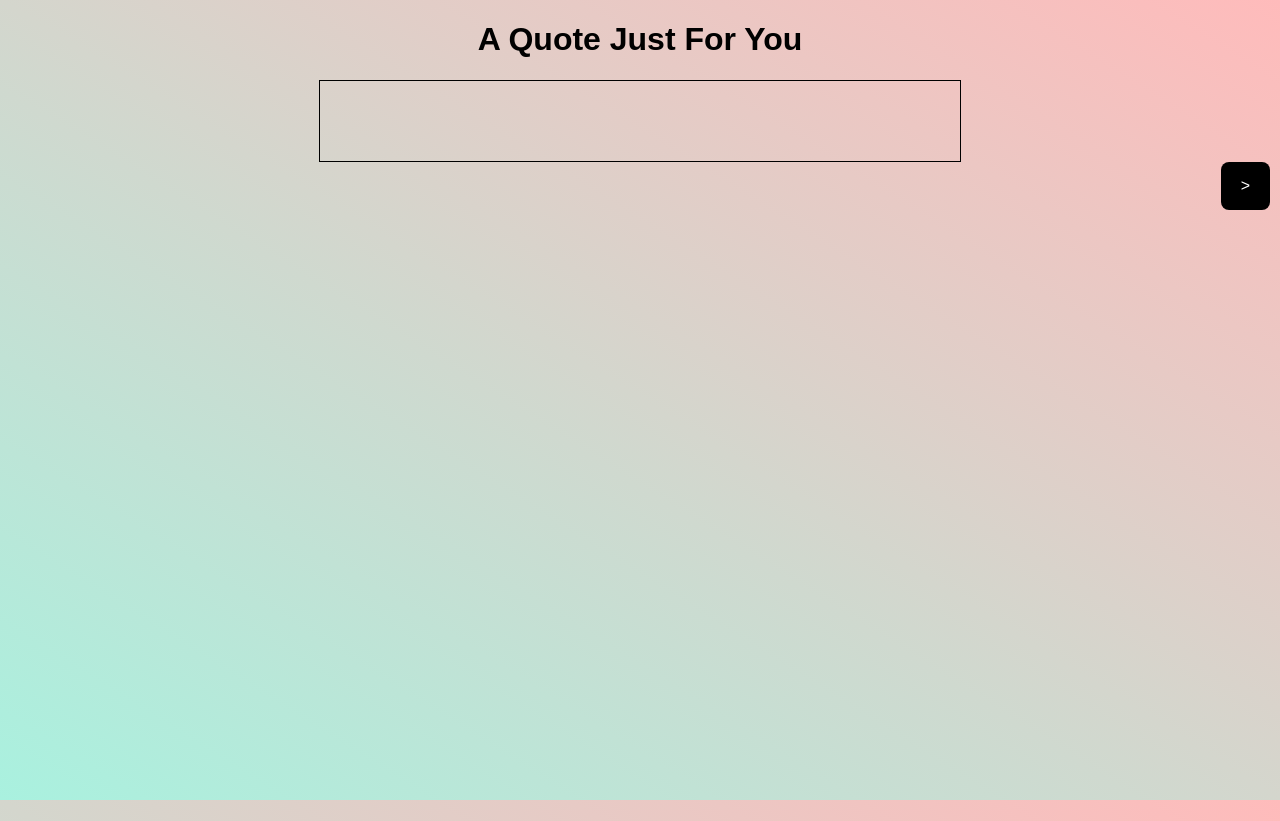
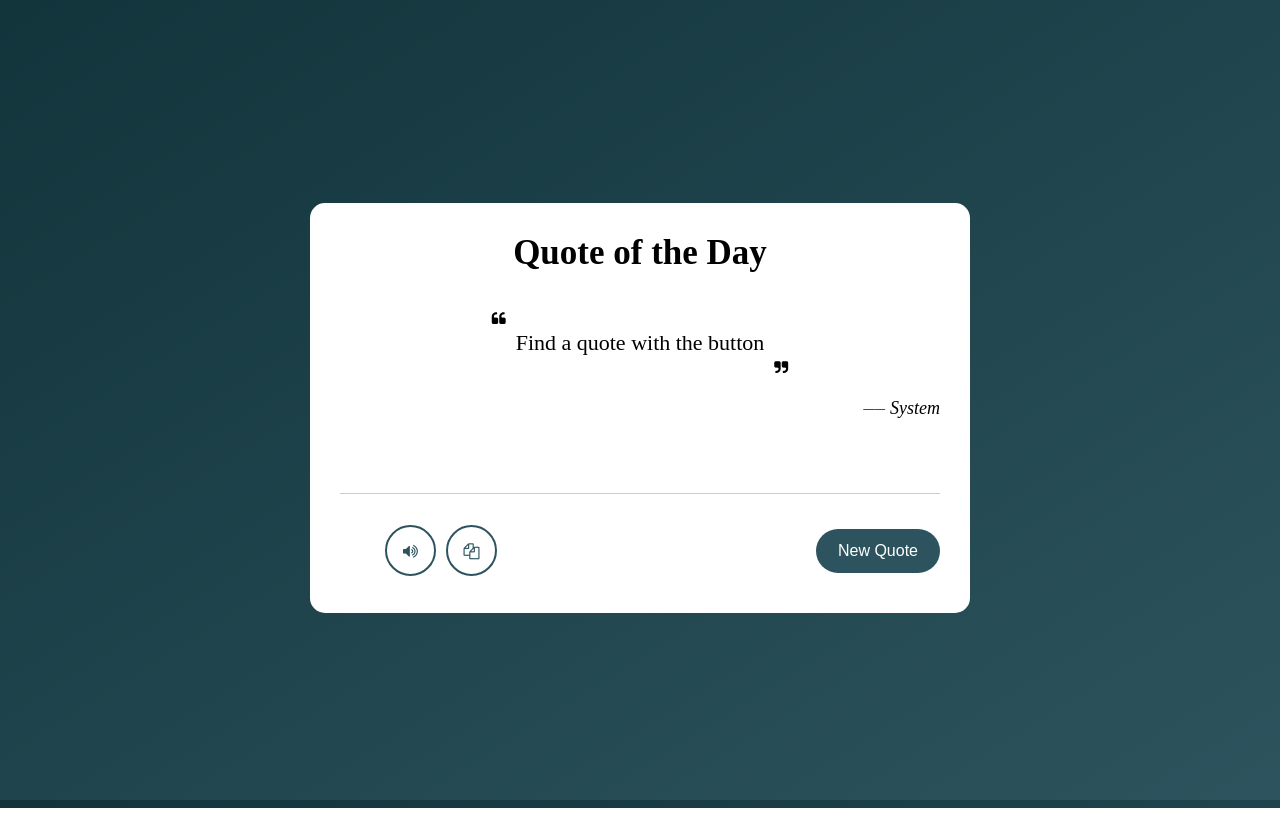
Before and after one commit to WillTK25/DIS_IA3_quote_webapp, a Flask app: page / in a window 1280 px wide. Run offline with Flask 3, Linux system fonts and the light colour scheme; data that the repository does not hold is empty.

Commit message:
css styling and visual

```diff
--- a/app.py
+++ b/app.py
@@ -32,7 +32,7 @@ def index():
         quote, author = getQuote(quoteList)         # get quote information
         return render_template('index.html', quoteText=quote, authorText=author)        # returns html page with new quote and author values
     else:
-        return render_template('index.html', quoteText="", authorText="")       # initial template, empty
+        return render_template('index.html', quoteText="Find a quote with the button", authorText="System")       # initial template, empty
 
 if __name__ == "__main__":
     app.run(debug=True)
--- a/static/css/main.css
+++ b/static/css/main.css
@@ -1,56 +1,138 @@
 html {
-    margin: 0px;
+    margin: 0;
+    padding: 0;
     height: 100%;
+    box-sizing: border-box;
+    font-family: 'Poppins' sans-serif;
 }
 
 
 body {
-    margin: 0;
-    min-height: 100%;
-    font-family: sans-serif;
+    min-height: 100vh;
     overflow: hidden;
-    background-image: linear-gradient(to top right,#A9F1DF, #FFBBBB)
+    background-image: linear-gradient(to top left, #2d545e, #12343b);
+
+    display: flex;
+    align-items: center;
+    justify-content: center;
+
 }
 
-h1 {
+.wrapper {
+    width: 600px;                   /* i want this to be responsive to screen size ??????*/
+    height: 355px;
+    background-color: white;
+    border-radius: 15px;
+    padding: 30px 30px 25px;
+}
+
+.wrapper header {
+    font-size: 35px;
+    font-weight: 600;
     text-align: center;
 }
 
-
-.quoteBox {
-    width: 50%;
-    margin: auto;
-    border: 1px solid;
+.wrapper .content {
+    margin: 35px 0;
+    height: 150px;
 }
 
-.quoteText {
-    margin: auto;
-    padding: 20px;
+.content .quoteArea {
+    display: flex;
+    justify-content: center;
 }
 
-.button {
-    background-color: black; /* Green */
-    border: none;
-    color: white;
-    padding: 15px 20px;
-    text-align: center;
-    text-decoration: none;
-    display: inline;
-    font-size: 16px;
-    border-radius: 8px;
-    float: right;
-    margin-right: 10px;
+.quoteArea i {
+    font-size: 15px;
 }
 
-.button:hover {
-    background-color: grey;
+.quoteArea i:first-child {
+    margin: 3px 10px 0 0;
+}
+
+.quoteArea i:last-child {
+    display: flex;
+    align-items: flex-end;
+    margin: 0 0 3px 10px;
+}
+
+.quoteArea .quoteText {
+    font-size: 22px;
+    text-align: center;
+    word-break: break-all;
+}
+
+.content .author {
+    display: flex;
+    font-size: 18px;
+    font-style: italic;
+    margin-top: 20px;
+    justify-content: flex-end;
+}
+
+.author span:first-child {
+    margin: -9px 5px 0 0;
+    font-family: monospace;
+}
+
+.wrapper .buttons {
+    margin-top: auto;
+    border-top: 1px solid #ccc;
+    min-height: 90px;
+}
+
+.buttons .features {
+    display: flex;
+    align-items: center;
+    margin-top: 15px;
+    justify-content: space-between;
+}
+
+.features ul {
+    display: flex;
+}
+
+.features ul li {
+    list-style: none;
+    margin: 0 5px;
+    height: 47px;
+    width: 47px;
+
+    color: #2d545e;
+
+    display: flex;
+    align-items: center;
+    justify-content: center;
+
+    border-radius: 50%;
+    border: 2px solid #2d545e;
+    cursor: pointer;
+
+    transition: all 0.3s ease;
+}
+
+.features ul li:hover {
     color: white;
+    background-color: #2d545e;
+}
+
+.features button {
+    padding: 13px 22px;
+    font-size: 16px;
+    color: white;
+    cursor: pointer;
+    border: none;
+    outline: none;
+    border-radius: 30px;
+    background: #2d545e;
 }
 
 
 
+/*
+Night Blue: #2d545e
 
-/* #FF5F6D, #FFC371 */
-/* #EA8D8D, #A890FE */
-/* #A9F1DF, #FFBBBB */
-/* #D8B5FF, #1EAE98 */
+Night Blue Shadow: #12343b
+
+
+*/
--- a/templates/index.html
+++ b/templates/index.html
@@ -2,24 +2,43 @@
 
 {% block head %}
 
+<!-- Add icon library -->
+<link rel="stylesheet" href="https://cdnjs.cloudflare.com/ajax/libs/font-awesome/4.7.0/css/font-awesome.min.css">
 
 {% endblock %}
 
 
 {% block body %}
+    <div class="wrapper">
 
-    <h1>A Quote Just For You</h1>
+        <header>Quote of the Day</header>
 
-    <div class="quoteBox">
+        <div class="content">
+            <div class="quoteArea">
+                <i class="fa fa-quote-left"></i>
+                <p class="quoteText">{{ quoteText }}</p>
+                <i class="fa fa-quote-right"></i>
+            </div>
 
-        <p class="quoteText">{{ quoteText }}</p>
-        <p class="quoteText">{{ authorText }}</p>
+            <div class="author">
+                <span>__</span>
+                <span class="authorName">{{ authorText }}</span>
+            </div>
+        </div>
 
+        <div class="buttons">
+
+            <div class="features">
+                <ul>
+                    <li class="sound"><i class="fa fa-volume-up"></i></li>
+                    <li class="copy"><i class="fa fa-copy"></i></li>
+                </ul>
+                <form method="post">
+                    <button type= "submit"> New Quote </button>
+                </form>
+            </div>
+        </div>
     </div>
-
-    <form method="post">
-        <button class="button" type= "submit"> > </button>
-    </form>
 
 
 {% endblock %}
```
